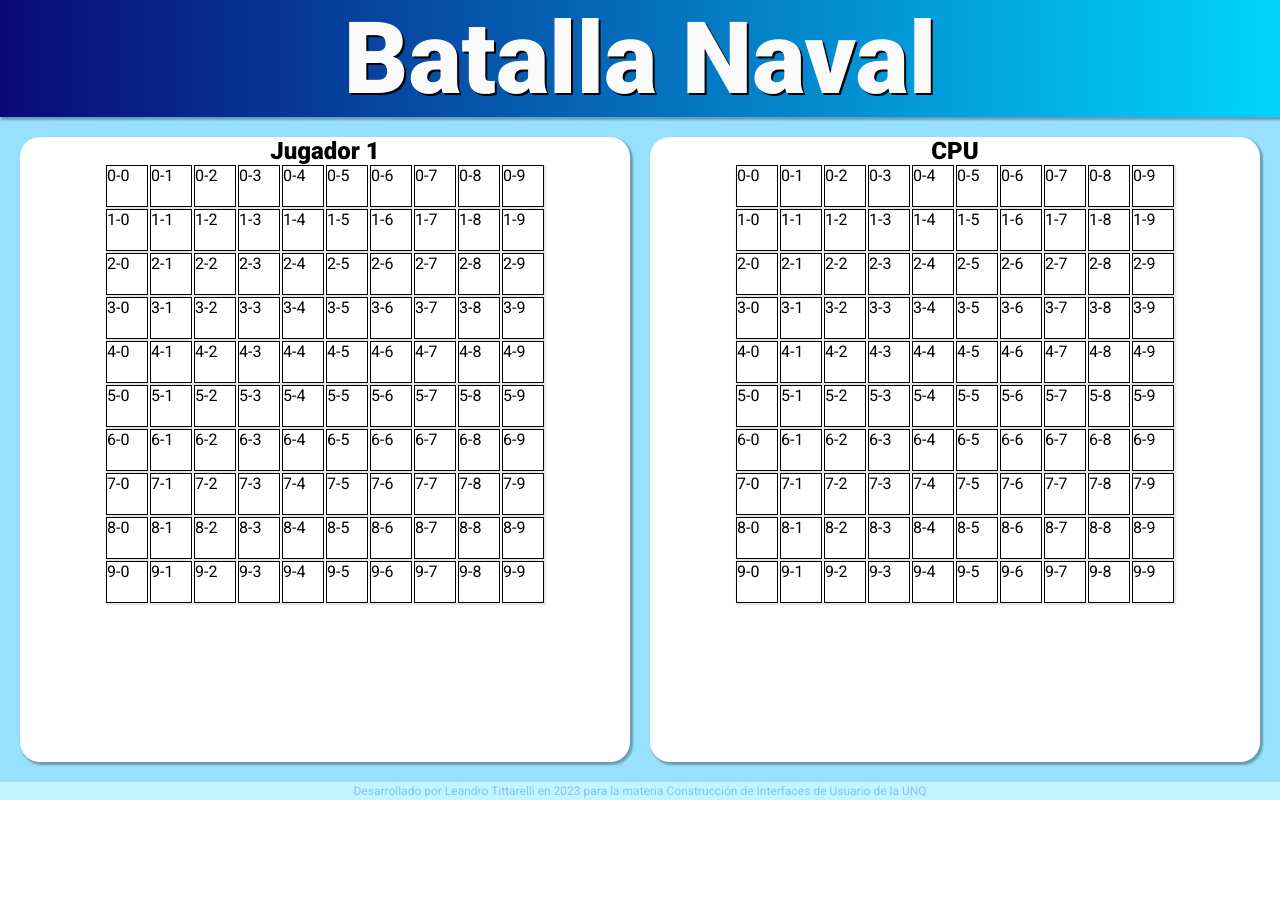
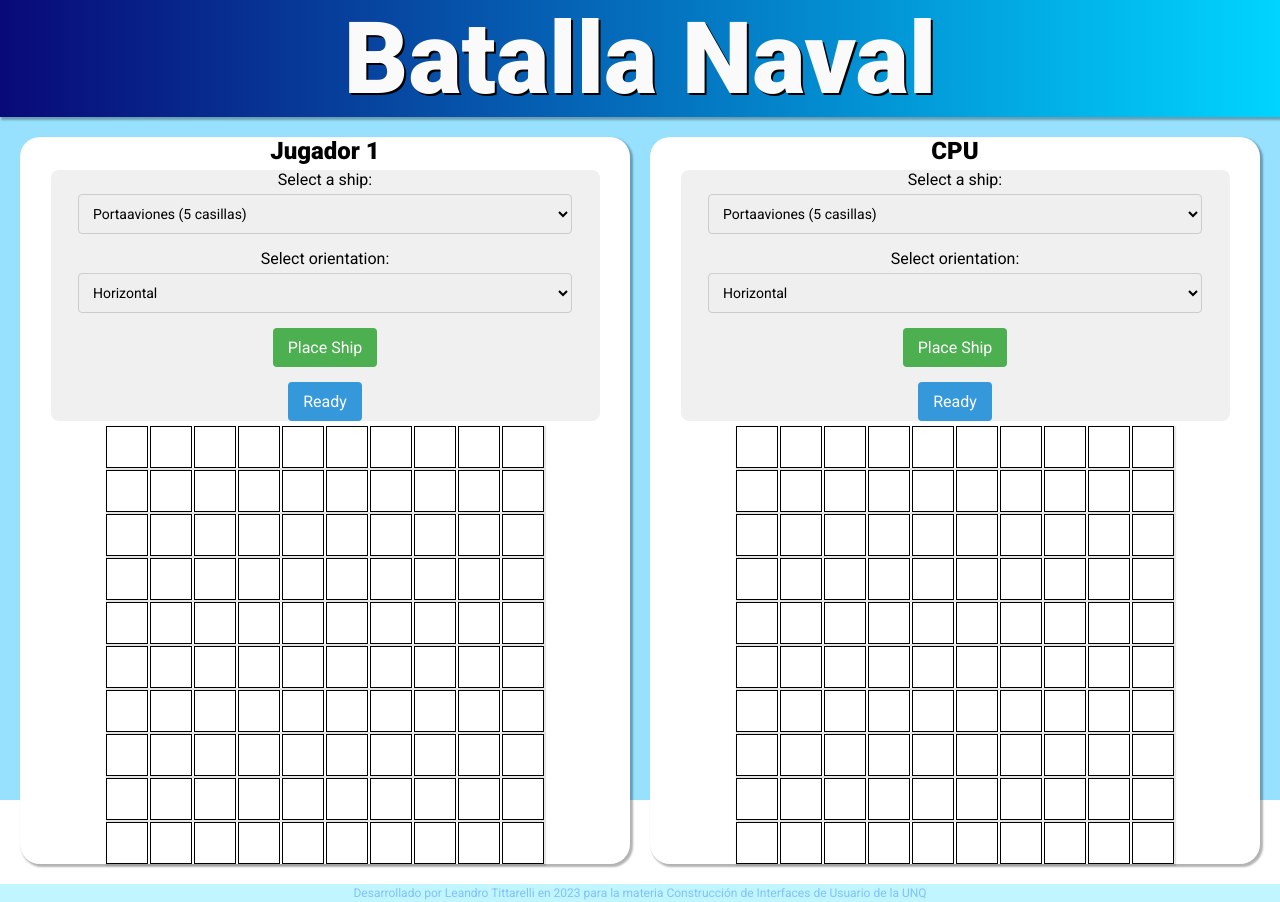
Before and after one commit to Tittarelli/unq-ui-leandro-tittarelli-trabajo-final, a React (Vite) app: page / in a window 1280 px wide. Before the commit the page ends 800 px from the top, so only its background shows below. Built offline with nearby package versions, Linux system fonts and the light colour scheme.

Commit message:
:construction:Still dealing with logic

```diff
--- a/src/cells.js
+++ b/src/cells.js
@@ -1,17 +1,16 @@
-export class IncompleteUnoccupiedCell {
-    description = () => {
-        return 'unoccupied-cell'
-    }
-
-    isOccupied = () => {
-        return false
-    }
-}
 
 export class UnoccupiedCell {
     constructor(aRowIndex, aColumnIndex) {
         this.rowIndex = aRowIndex
         this.columnIndex = aColumnIndex
+    }
+
+    updateWith = (aRowIndex, aColumnIndex) => {
+        return new UnoccupiedCell(aRowIndex, aColumnIndex);
+    }
+
+    transformBoardBecauseOfClick = (aBoard) => {
+        aBoard[this.rowIndex][this.columnIndex] = new OccupiedCell(this.rowIndex, this.columnIndex);
     }
 
     description = () => {
@@ -20,6 +19,18 @@ export class UnoccupiedCell {
 
     isOccupied = () => {
         return false
+    }
+
+    canBePlaced = (aShip) => {
+        false
+    }
+
+    placeAndUpdate = (aShip, aBoard, aShipsList) => {
+        if (this.canBePlaced(aShip)) {
+
+        } else {
+            alert(`No se puede colocar el/la ${aShip.description} partiendo de la celda seleccionada.`)
+        }
     }
 }
 
@@ -32,8 +43,12 @@ export class OccupiedCell {
         return 'occupied-cell'
     }
 
+    transformBoardBecauseOfClick = (aBoard) => {
+    }
 
     isOccupied = () => {
         return true
     }
+
+    updateWith = (aRowIndex, aColumnIndex) => { return this }
 }
--- a/src/components/board.jsx
+++ b/src/components/board.jsx
@@ -1,10 +1,18 @@
 import React from 'react';
 import { Cell } from './Cell';
-import { UnoccupiedCell } from '../cells';
 
-export const Board = ({ board }) => {
-    const handleCellClick = (rowIndex, columnIndex) => {
-        console.log(`Cell clicked at ${rowIndex}-${columnIndex}`);
+export const Board = ({ board, setBoard, isSettingUp, shipAwaitingToBePlaced, ships, setShips }) => {
+
+    const handleCellClick = (cell) => {
+        const newBoard = board.map(row => [...row]);
+        if (isSettingUp && shipAwaitingToBePlaced) {
+            const newShips = [...ships]
+            cell.placeAndUpdate(shipAwaitingToBePlaced, newBoard, newShips)
+            setShips(newShips)
+        } else {
+            cell.transformBoardBecauseOfClick(newBoard)
+        }
+        setBoard(newBoard)
     };
 
     return (
@@ -14,8 +22,8 @@ export const Board = ({ board }) => {
                     {row.map((cell, columnIndex) => (
                         <Cell
                             key={`${rowIndex}-${columnIndex}`}
-                            cell={new UnoccupiedCell(rowIndex, columnIndex)}
-                            onClick={() => handleCellClick(rowIndex, columnIndex)}
+                            cell={cell.updateWith(rowIndex, columnIndex)}
+                            onClick={handleCellClick}
                         />
                     ))}
                 </div>
--- a/src/components/cell.jsx
+++ b/src/components/cell.jsx
@@ -1,8 +1,6 @@
 export const Cell = ({ cell, onClick }) => {
     return (
-        <div className={cell.description()} onClick={onClick}>
-            <p>{cell.rowIndex}-{cell.columnIndex}</p>
+        <div className={cell.description()} onClick={() => onClick(cell)}>
         </div>
     )
-
 }
--- a/src/components/playerSection.css
+++ b/src/components/playerSection.css
@@ -3,6 +3,7 @@
     border-radius: 20px;
     background-color: rgb(255, 255, 255);
     box-shadow: 2px 2px 2px 1px rgba(0, 0, 0, 0.3);
+    gap: 5px;
     display: flex;
     flex-direction: column;
     align-items: center;
@@ -32,21 +33,66 @@
     background-color: #ffffff;
 }
 
+.occupied-cell {
+    width: 40px;
+    height: 40px;
+    border: solid 1px;
+    pointer-events: none;
+    background-color: #e74c3c;
+}
+
 .unoccupied-cell:active {
     background-color: #d1d1d1;
 }
 
-.cell.ship {
-    background-color: #3498db;
-    color: #fff;
+.ship-selector {
+    display: flex;
+    width: 90%;
+    flex-direction: column;
+    align-items: center;
+    background-color: #f0f0f0;
+    border-radius: 8px;
 }
 
-.cell.hit {
-    background-color: #e74c3c;
-    color: #fff;
+label {
+    font-size: 16px;
+    margin-bottom: 5px;
 }
 
-.cell.miss {
-    background-color: #ecf0f1;
-    color: #333;
+select {
+    width: 90%;
+    padding: 10px;
+    margin-bottom: 15px;
+    font-size: 14px;
+    border: 1px solid #ccc;
+    border-radius: 4px;
 }
+
+button {
+    background-color: #4caf50;
+    color: #fff;
+    border: none;
+    padding: 10px 15px;
+    font-size: 16px;
+    cursor: pointer;
+    border-radius: 4px;
+}
+
+button:disabled {
+    background-color: #ccc;
+    color: #666;
+    cursor: not-allowed;
+}
+
+button:hover {
+    background-color: #45a049;
+}
+
+.ready-button {
+    background-color: #3498db;
+    margin-top: 15px;
+}
+
+.ready-button:hover {
+    background-color: #2980b9;
+}
--- a/src/components/playerSection.jsx
+++ b/src/components/playerSection.jsx
@@ -1,17 +1,47 @@
 import { useState } from 'react';
 import './playerSection.css';
 import { Board } from './board';
-import { IncompleteUnoccupiedCell } from '../cells';
+import { UnoccupiedCell } from '../cells';
+import { ShipSelector } from './shipSelector';
+import { UnallocatedShip } from '../ships';
 
 export const PlayerSection = ({ player }) => {
     const boardSize = 10
-    const initialBoard = Array(boardSize).fill(Array(boardSize).fill(new IncompleteUnoccupiedCell()));
+    const initialBoard = Array(boardSize).fill(Array(boardSize).fill(new UnoccupiedCell()));
+    const [isSettingUp, setIsSettingUp] = useState(true);
+    const [shipAwaitingToBePlaced, setShipAwaitingToBePlaced] = useState(null);
     const [board, setBoard] = useState(initialBoard);
+    const [ships, setShips] = useState([
+        new UnallocatedShip('Portaaviones', 5),
+        new UnallocatedShip('Crucero', 4),
+        new UnallocatedShip('Submarino', 3),
+        new UnallocatedShip('Lancha', 2)
+    ])
+
+    const handlePlaceShip = (ship, selectedOrientation) => {
+        ship.setOrientation(selectedOrientation)
+        setShipAwaitingToBePlaced(ship)
+    };
+
+    const handleReady = () => {
+        setIsSettingUp(false)
+    };
 
     return (
         <section className='playerSection'>
             <h2>{player}</h2>
-            <Board board={board} />
+            <ShipSelector
+                ships={ships}
+                onPlaceShip={handlePlaceShip}
+                onReady={handleReady}
+            />
+            <Board
+                board={board}
+                setBoard={setBoard}
+                isSettingUp={isSettingUp}
+                shipAwaitingToBePlaced={shipAwaitingToBePlaced}
+                ships={ships}
+                setShips={setShips} />
         </section>
     );
 };
--- /dev/null
+++ b/src/components/shipSelector.jsx
@@ -0,0 +1,43 @@
+import { useState } from "react";
+
+export const ShipSelector = ({ ships, onPlaceShip, onReady }) => {
+    const [selectedShip, setSelectedShip] = useState(ships[0].description);
+    const [selectedOrientation, setSelectedOrientation] = useState('horizontal');
+
+    const handleShipChange = (event) => {
+        setSelectedShip(event.target.value);
+    };
+
+    const handleOrientationChange = (event) => {
+        setSelectedOrientation(event.target.value);
+    };
+
+    const handlePlaceShip = () => {
+        const ship = ships.find((ship) => ship.description === selectedShip)
+        onPlaceShip(ship, selectedOrientation);
+    };
+
+    return (
+        <div className="ship-selector">
+            <label htmlFor="ship-select">Select a ship:</label>
+            <select id="ship-select" onChange={handleShipChange} value={selectedShip}>
+                {ships.map((ship) => (
+                    <option key={ship.description} value={ship.description}>
+                        {ship.longDescription()}
+                    </option>
+                ))}
+            </select>
+            <label htmlFor="orientation-select">Select orientation:</label>
+            <select id="orientation-select" onChange={handleOrientationChange} value={selectedOrientation}>
+                <option value="horizontal">Horizontal</option>
+                <option value="vertical">Vertical</option>
+            </select>
+            <button className="place-ship" onClick={handlePlaceShip}>
+                Place Ship
+            </button>
+            <button className="ready-button" onClick={onReady}>
+                Ready
+            </button>
+        </div>
+    );
+};
--- /dev/null
+++ b/src/ships.js
@@ -0,0 +1,33 @@
+class ShipBehavior {
+    constructor(description, size) {
+        this.description = description
+        this.size = size
+    }
+
+    longDescription = () => {
+        return `${this.description} (${this.size} casillas)`
+    }
+
+    setOrientation = (aString) => {
+        "aString should be either horizontal or vertical -ltittarelli"
+        this.orientation = aString
+    }
+
+}
+
+export class UnallocatedShip extends ShipBehavior {
+
+    isAlreadyAllocated = () => {
+        return false
+    }
+}
+export class Ship extends ShipBehavior {
+    constructor(description, size, cells) {
+        super(description, size)
+        this.cells = cells
+    }
+
+    isAlreadyAllocated = () => {
+        return true
+    }
+}
```
